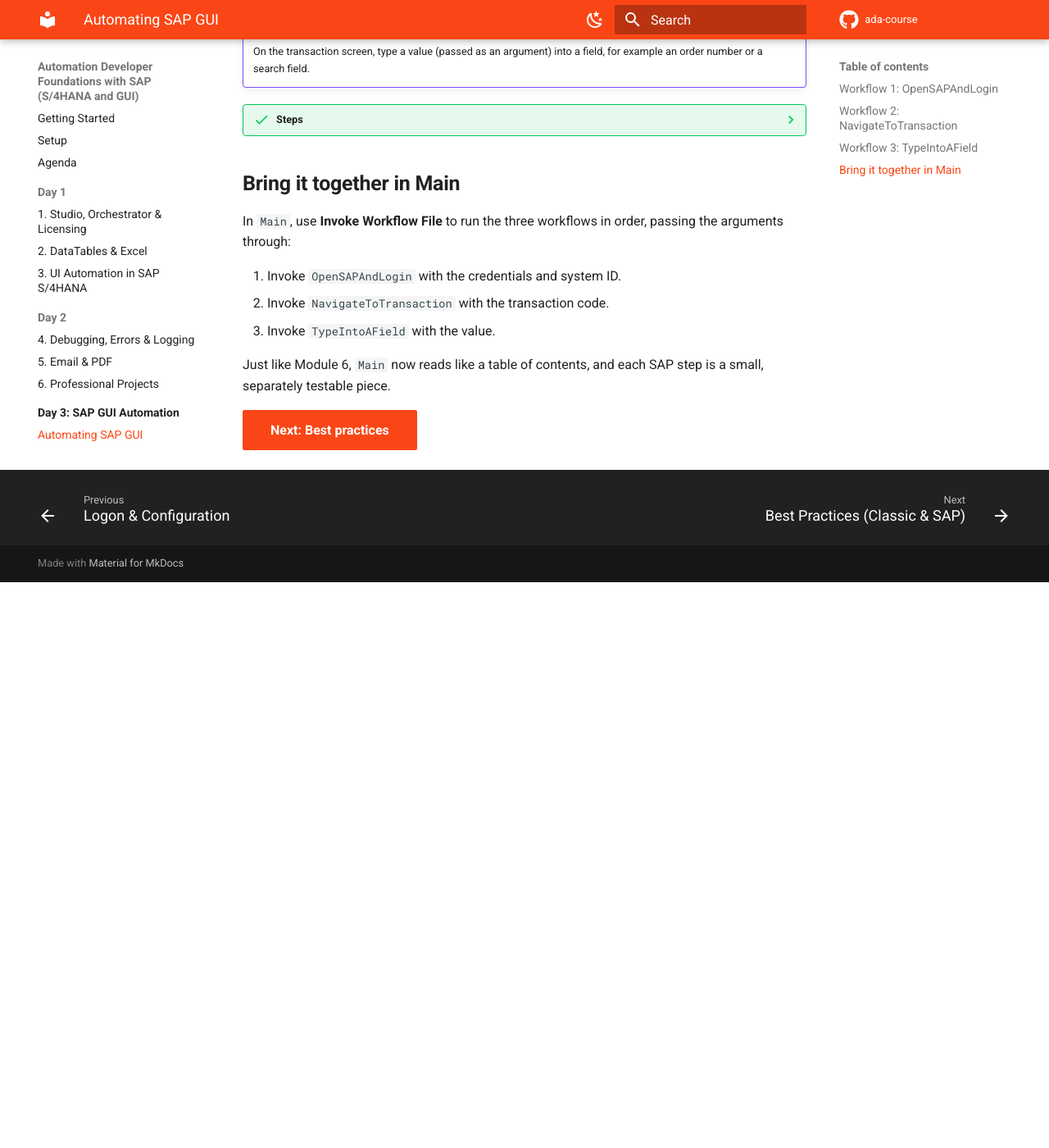
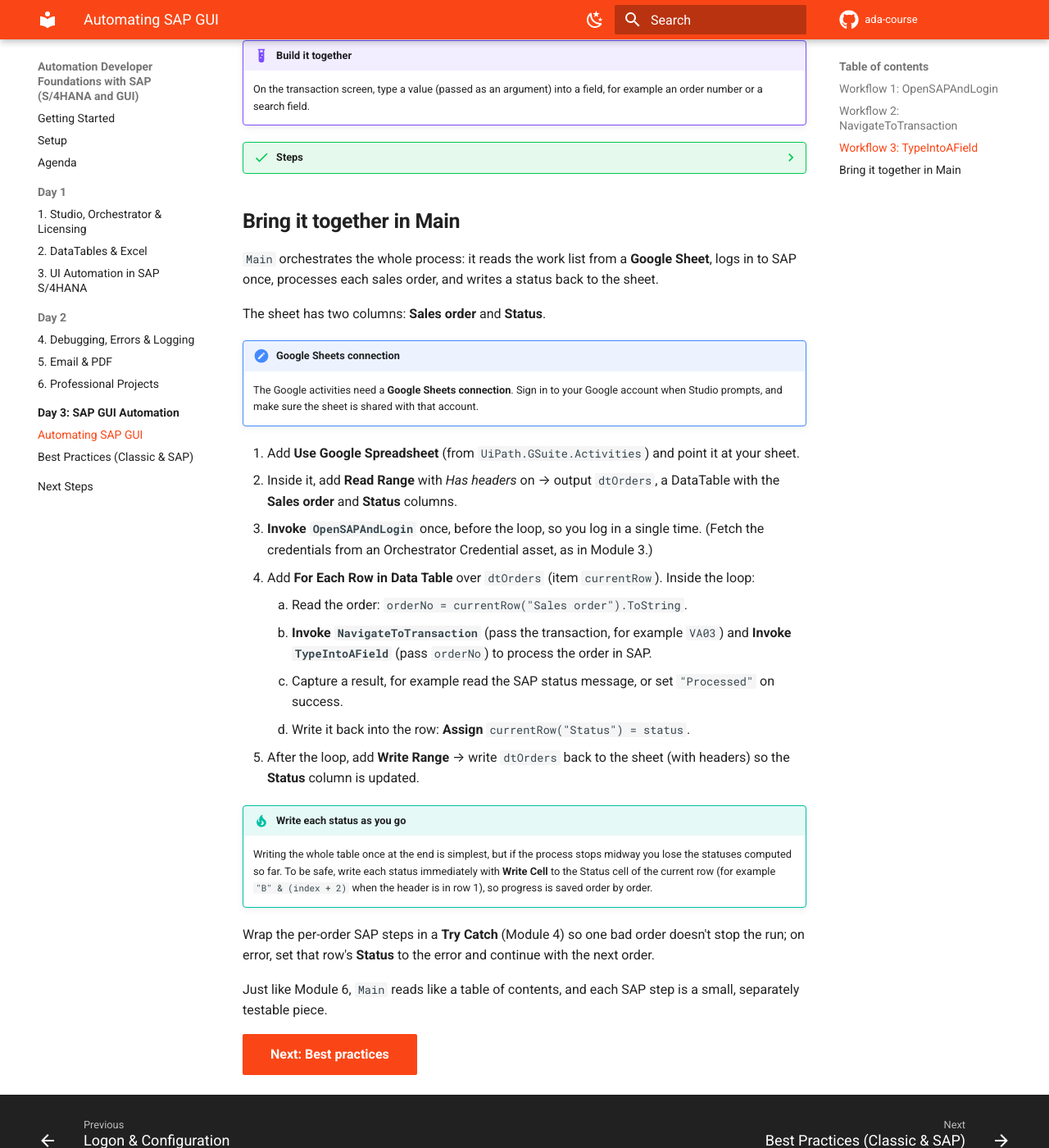
Before and after one commit to vitalieciupac-ro/automation-developer-w-sap, an MkDocs documentation site: the page built from docs/sap-gui/automating.md, in a window 1280 px wide and 1400 px high, scrolled down 1214 px. Shown: the whole window at 82% size. Built offline with MkDocs 1.6.1 and Material for MkDocs 9.7.7, drawn with Linux system fonts in a browser that asks for light colours; comment, search, counter and statistics services are not loaded; before the commit the page ends 1924 px from its top, so only the background shows below that; some of the changed text lies outside the part shown.

Commit message:
Automation Dev w SAP
Added Google spreadsheet exercise

```diff
--- a/docs/sap-gui/automating.md
+++ b/docs/sap-gui/automating.md
@@ -2,13 +2,13 @@
 
 With scripting enabled and the **SAP Testing app** connection created, you'll build the automation as **three small workflows** and invoke them from a `Main`. Keeping login, navigation, and data entry apart is the modular approach from Module 6, applied to SAP: one workflow, one job.
 
-**Packages:** `UiPath.UIAutomation.Activities` (plus the default `UiPath.System.Activities`).
+**Packages:** `UiPath.UIAutomation.Activities` and `UiPath.GSuite.Activities` (Google Workspace), plus the default `UiPath.System.Activities`.
 
 !!! abstract "What you'll build"
     - **Workflow 1 (`OpenSAPAndLogin`)**: open SAP GUI and log in.
     - **Workflow 2 (`NavigateToTransaction`)**: navigate to a transaction.
     - **Workflow 3 (`TypeIntoAField`)**: type a value into a field.
-    - A `Main` that invokes all three in order.
+    - A `Main` that reads a **Google Sheet** of sales orders, drives SAP for each one, and writes a **status** back to the sheet.
 
 ## Workflow 1: OpenSAPAndLogin
 
@@ -57,12 +57,28 @@ With scripting enabled and the **SAP Testing app** connection created, you'll bu
 
 ## Bring it together in Main
 
-In `Main`, use **Invoke Workflow File** to run the three workflows in order, passing the arguments through:
+`Main` orchestrates the whole process: it reads the work list from a **Google Sheet**, logs in to SAP once, processes each sales order, and writes a status back to the sheet.
 
-1. Invoke `OpenSAPAndLogin` with the credentials and system ID.
-2. Invoke `NavigateToTransaction` with the transaction code.
-3. Invoke `TypeIntoAField` with the value.
+The sheet has two columns: **Sales order** and **Status**.
 
-Just like Module 6, `Main` now reads like a table of contents, and each SAP step is a small, separately testable piece.
+!!! note "Google Sheets connection"
+    The Google activities need a **Google Sheets connection**. Sign in to your Google account when Studio prompts, and make sure the sheet is shared with that account.
+
+1. Add **Use Google Spreadsheet** (from `UiPath.GSuite.Activities`) and point it at your sheet.
+2. Inside it, add **Read Range** with *Has headers* on → output `dtOrders`, a DataTable with the **Sales order** and **Status** columns.
+3. **Invoke `OpenSAPAndLogin`** once, before the loop, so you log in a single time. (Fetch the credentials from an Orchestrator Credential asset, as in Module 3.)
+4. Add **For Each Row in Data Table** over `dtOrders` (item `currentRow`). Inside the loop:
+    1. Read the order: `orderNo = currentRow("Sales order").ToString`.
+    2. **Invoke `NavigateToTransaction`** (pass the transaction, for example `VA03`) and **Invoke `TypeIntoAField`** (pass `orderNo`) to process the order in SAP.
+    3. Capture a result, for example read the SAP status message, or set `"Processed"` on success.
+    4. Write it back into the row: **Assign** `currentRow("Status") = status`.
+5. After the loop, add **Write Range** → write `dtOrders` back to the sheet (with headers) so the **Status** column is updated.
+
+!!! tip "Write each status as you go"
+    Writing the whole table once at the end is simplest, but if the process stops midway you lose the statuses computed so far. To be safe, write each status immediately with **Write Cell** to the Status cell of the current row (for example `"B" & (index + 2)` when the header is in row 1), so progress is saved order by order.
+
+Wrap the per-order SAP steps in a **Try Catch** (Module 4) so one bad order doesn't stop the run; on error, set that row's **Status** to the error and continue with the next order.
+
+Just like Module 6, `Main` reads like a table of contents, and each SAP step is a small, separately testable piece.
 
 [Next: Best practices](best-practices.md){ .md-button .md-button--primary }
```
Also changed, not shown: docs/getting-started/setup.md (+2 -1 lines).
